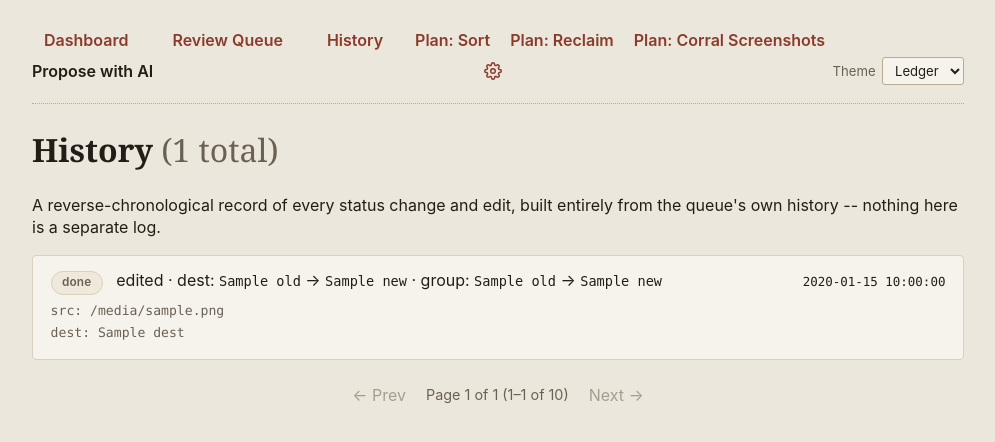
After one commit to mdostal/cleanup-tools, a Flask app: template src/cleanup_tools/ui/templates/history.html in a window 1280 px wide. The commit adds this page. Shown: the top 442 px of the page, without its empty margins (142-1137 px from the left). Run offline with Flask 3, Linux system fonts and the light colour scheme; the template is opened without the code that fills it: most values are stand-ins (such as "Sample title", 1, 10 or a date in 2020); some libraries are stand-ins or nearby versions.

Commit message:
History view: paginated status_history feed with executed-gated undo
New /history route + template: a reverse-chronological feed built
entirely from existing QueueEntry.status_history data across every
entry (no new storage), reusing the existing _paginate helper.

The safety-critical property: queue.undo() only reverts the queue's
status field, never the filesystem, and only ever pops the single most
recent status_history record. _history_rows() derives one can_undo
boolean per row folding in every precondition (latest record for that
entry, not yet executed via --from-queue, and something real to revert
to) so the template never has to re-derive this itself. An entry whose
--from-queue execution already ran shows explicit copy stating the
action already happened and that reverting the record won't restore
the file, never a plain working-looking Undo button.

Adds History as a real nav page between Review Queue and the Plan:
action links.

Story: history-view (epic settings-and-transparency)

This completes both settings-and-transparency and guided-sort-and-cluster.

Co-Authored-By: Claude Sonnet 5 <noreply@anthropic.com>

```diff
--- a/src/cleanup_tools/ui/routes.py
+++ b/src/cleanup_tools/ui/routes.py
@@ -889,6 +889,74 @@ def queue_view():
     )
 
 
+# ---------------------------------------------------------------------------
+# History: a reverse-chronological feed built entirely from existing
+# QueueEntry.status_history data (no new storage). The single safety-
+# critical property here -- self-caught during this epic's design review,
+# not by an earlier grill pass -- is that Undo must never be offered where
+# it would lie: queue.undo() only ever reverts the queue's *status* field,
+# it never touches the filesystem, so a row for an entry whose --from-queue
+# execution already ran (entry.executed_at set -- the move/delete actually
+# happened on disk) must not show a plain, working-looking Undo button.
+# ---------------------------------------------------------------------------
+
+
+def _history_rows(entries: list[queue_module.QueueEntry]) -> list[dict]:
+    """Flatten every entry's ``status_history`` into one reverse-chronological
+    row list -- what happened, when, to what, via which rule/pipeline
+    (``group_key``).
+
+    ``queue.undo()`` only ever reverts the single most recent transition
+    (it pops the *last* history record), so only the LATEST row for a
+    given entry can accurately offer a real Undo action -- an older row
+    would visually claim to undo its own transition while actually
+    undoing whatever happened *after* it. Every row still carries
+    ``is_latest`` so the template can gate on it, but ``can_undo`` folds
+    in every other precondition (latest, not yet executed on disk, and
+    something real to revert to -- mirroring ``queue.undo()``'s own
+    ``len(status_history) <= 1`` guard) so the template only ever needs
+    one boolean, never re-deriving this safety property itself.
+    """
+    rows: list[dict] = []
+    for entry in entries:
+        history = entry.status_history
+        last_index = len(history) - 1
+        for index, record in enumerate(history):
+            is_latest = index == last_index
+            rows.append(
+                {
+                    "entry_id": entry.id,
+                    "action": entry.action,
+                    "src": entry.src,
+                    "dest": entry.dest,
+                    "group_key": entry.group_key,
+                    "source": entry.source,
+                    "status": record.get("status"),
+                    "timestamp": record.get("timestamp"),
+                    "edit": record.get("edit"),
+                    "is_latest": is_latest,
+                    "executed_at": entry.executed_at,
+                    "can_undo": is_latest and entry.executed_at is None and len(history) > 1,
+                }
+            )
+    rows.sort(key=lambda r: r["timestamp"] or "", reverse=True)
+    return rows
+
+
+@bp.route("/history")
+def history_view():
+    rows = _history_rows(_load_entries())
+    page_rows, pagination = _paginate(
+        rows, request.args.get("page"), request.args.get("per_page")
+    )
+    return render_template(
+        "history.html",
+        rows=page_rows,
+        total_rows=len(rows),
+        pagination=pagination,
+    )
+
+
 @bp.route("/queue/<entry_id>/approve", methods=["POST"])
 def approve_entry(entry_id):
     try:
--- a/src/cleanup_tools/ui/templates/base.html
+++ b/src/cleanup_tools/ui/templates/base.html
@@ -711,14 +711,43 @@
   .kickoff-row-done { color: var(--good); }
   .kickoff-row-error { color: var(--pending); }
   .kickoff-summary { color: var(--ink); font-weight: 600; }
+
+  /* /history: one row per status_history record, reverse-chronological
+     (see routes.py's _history_rows). Kept visually close to .entry-card
+     (same background/border/radius/shadow tokens) since it's the same
+     "one queue-derived thing per row" shape, just read-oriented instead
+     of action-oriented. */
+  .history-row {
+    background: var(--surface);
+    border: 1px solid var(--line);
+    border-radius: var(--radius-card);
+    box-shadow: var(--shadow-card);
+    padding: 0.85rem 1.1rem;
+    margin-bottom: 0.6rem;
+  }
+  .history-row-main {
+    display: flex;
+    align-items: baseline;
+    gap: 0.6rem;
+    flex-wrap: wrap;
+  }
+  .history-row-what { font-family: var(--font-ui); }
+  .history-row-what code { font-size: 0.85rem; }
+  .history-row-timestamp { margin-left: auto; font-family: var(--font-mono); font-size: 0.78rem; }
+  .history-executed-note {
+    color: var(--ink-soft);
+    font-size: 0.85rem;
+    font-style: italic;
+    margin: 0.5rem 0 0;
+  }
 </style>
 </head>
 <body>
 <nav>
   <!-- "Current page" indicator: request.endpoint (Flask injects `request`
        into every template's context by default, no routes.py change
-       needed) tells us which of these two is the actual page being
-       viewed. Only Dashboard/Review Queue ever get .nav-link +
+       needed) tells us which of these is the actual page being viewed.
+       Only Dashboard/Review Queue/History ever get .nav-link +
        aria-current="page" -- the Plan: links below are one-shot actions
        that redirect back to the dashboard, not pages you "are on", so they
        deliberately never carry this treatment (and never show a stuck
@@ -733,6 +762,11 @@
     class="nav-link"
     {% if request.endpoint == 'ui.queue_view' %}aria-current="page"{% endif %}
   >Review Queue</a>
+  <a
+    href="{{ url_for('ui.history_view') }}"
+    class="nav-link"
+    {% if request.endpoint == 'ui.history_view' %}aria-current="page"{% endif %}
+  >History</a>
   <a
     href="{{ url_for('ui.plan_sort') }}"
     class="plan-trigger-link"
--- /dev/null
+++ b/src/cleanup_tools/ui/templates/history.html
@@ -0,0 +1,73 @@
+{% extends "base.html" %}
+{% block title %}History - Cleanup Approvals{% endblock %}
+{% block content %}
+<h1>History <span style="font-weight:normal; color:var(--ink-soft);">({{ total_rows }} total)</span></h1>
+<p class="meta">
+  A reverse-chronological record of every status change and edit, built entirely from the
+  queue's own history -- nothing here is a separate log.
+</p>
+
+{% for row in rows %}
+<div class="history-row" data-entry-id="{{ row.entry_id }}">
+  <div class="history-row-main">
+    <span class="badge badge-status-{{ row.status }}">{{ row.status }}</span>
+    <span class="history-row-what">
+      {% if row.edit %}
+      edited &middot; dest: <code>{{ row.edit.dest.old }}</code> &rarr; <code>{{ row.edit.dest.new }}</code>
+      {% if row.edit.group_key.old != row.edit.group_key.new %}
+      &middot; group: <code>{{ row.edit.group_key.old or "ungrouped" }}</code> &rarr; <code>{{ row.edit.group_key.new or "ungrouped" }}</code>
+      {% endif %}
+      {% else %}
+      <strong>{{ row.action }}</strong>
+      {% if row.group_key %}&middot; {{ row.group_key }}{% endif %}
+      {% endif %}
+    </span>
+    <span class="history-row-timestamp meta">{{ row.timestamp }}</span>
+  </div>
+  <p class="entry-path">src: {{ row.src }}</p>
+  {% if row.dest %}
+  <p class="entry-path">dest: {{ row.dest }}</p>
+  {% endif %}
+
+  {% if row.is_latest %}
+    {% if row.can_undo %}
+    <form method="post" action="{{ url_for('ui.undo_entry', entry_id=row.entry_id) }}" data-action="undo">
+      <button type="submit">Undo</button>
+    </form>
+    {% elif row.executed_at %}
+    <!-- The single most safety-critical property of this whole view: an
+         entry whose --from-queue execution already moved/deleted the real
+         file on disk must NEVER show a plain "Undo" button next to it --
+         queue.undo() only reverts the status field, it never touches the
+         filesystem. See _history_rows' docstring. -->
+    <p class="history-executed-note">
+      Executed {{ row.executed_at }} &mdash; reverting the record does not restore the file.
+    </p>
+    {% endif %}
+  {% endif %}
+</div>
+{% else %}
+<p>No history yet -- approve, reject, or edit something in the <a href="{{ url_for('ui.queue_view') }}">Review Queue</a> to see it here.</p>
+{% endfor %}
+
+{% if pagination.total > 0 %}
+<div class="pagination">
+  {% if pagination.has_prev %}
+  <a href="{{ url_for('ui.history_view', page=pagination.prev_page, per_page=pagination.per_page) }}">&larr; Prev</a>
+  {% else %}
+  <span class="pagination-disabled">&larr; Prev</span>
+  {% endif %}
+
+  <span class="pagination-info">
+    Page {{ pagination.page }} of {{ pagination.total_pages }}
+    ({{ pagination.start_index }}&ndash;{{ pagination.end_index }} of {{ pagination.total }})
+  </span>
+
+  {% if pagination.has_next %}
+  <a href="{{ url_for('ui.history_view', page=pagination.next_page, per_page=pagination.per_page) }}">Next &rarr;</a>
+  {% else %}
+  <span class="pagination-disabled">Next &rarr;</span>
+  {% endif %}
+</div>
+{% endif %}
+{% endblock %}
```
Also changed, not shown: tests/test_ui_routes.py (+172 -0 lines), .pHive/epics/settings-and-transparency/stories/history-view.yaml, 1 other file.
